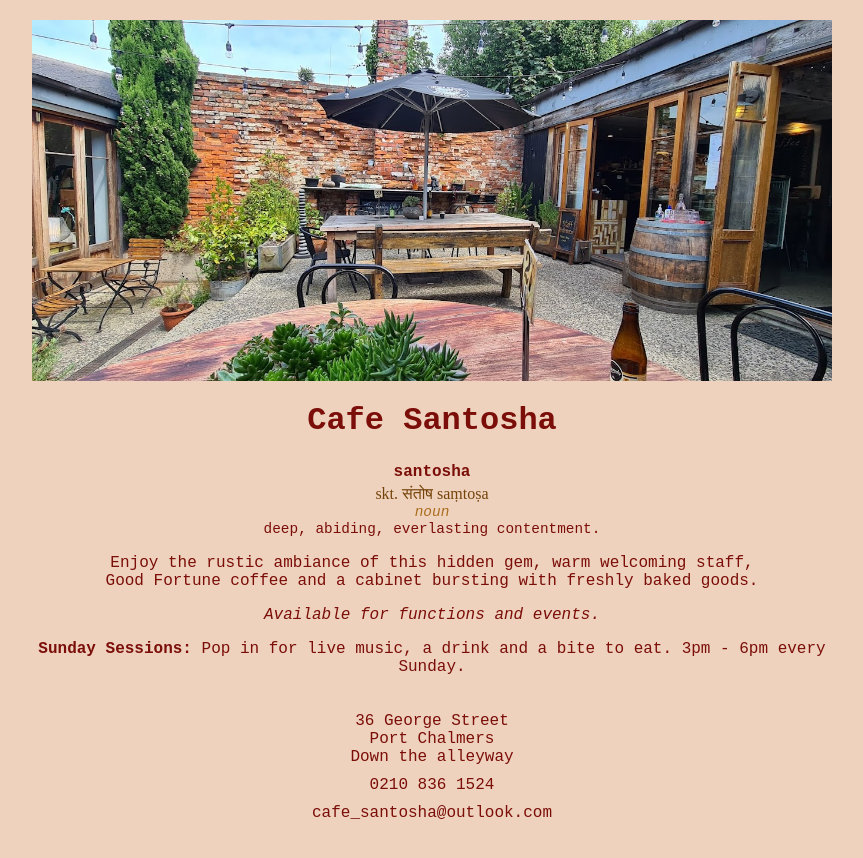
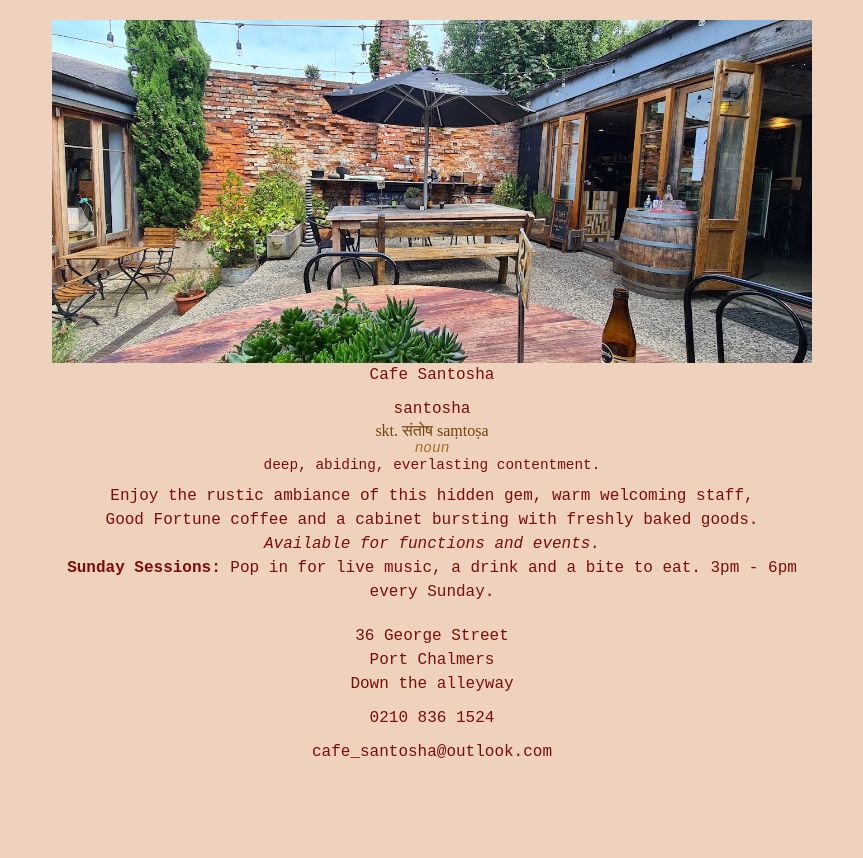
Before and after one commit to olivia-clarkeedwards/cafe_santosha, a Next.js app: page / in a window 1280 px wide. Shown: the top 858 px of the page, without its empty margins (208-1071 px from the left). Built offline with nearby package versions, Linux system fonts and the light colour scheme.

Commit message:
install tailwind

```diff
--- a/package.json
+++ b/package.json
@@ -16,9 +16,12 @@
   "author": "Olivia Clarke-Edwards",
   "license": "MIT",
   "dependencies": {
+    "@tailwindcss/postcss": "^4.1.11",
     "next": "^15.4.2",
+    "postcss": "^8.5.6",
     "react": "^19.1.0",
-    "react-dom": "^19.1.0"
+    "react-dom": "^19.1.0",
+    "tailwindcss": "^4.1.11"
   },
   "devDependencies": {
     "@eslint/eslintrc": "^3.3.1",
--- /dev/null
+++ b/postcss.config.mjs
@@ -0,0 +1,6 @@
+const config = {
+  plugins: {
+    '@tailwindcss/postcss': {},
+  },
+}
+export default config
--- a/src/app/global.css
+++ b/src/app/global.css
@@ -10,6 +10,7 @@
 /* ==========================================================================
    Base styles: opinionated defaults
    ========================================================================== */
+@import 'tailwindcss';
 
 html {
   color: #7b0e08;
```
Also changed, not shown: 1 other file (tests, documents, lock files or other folders).
